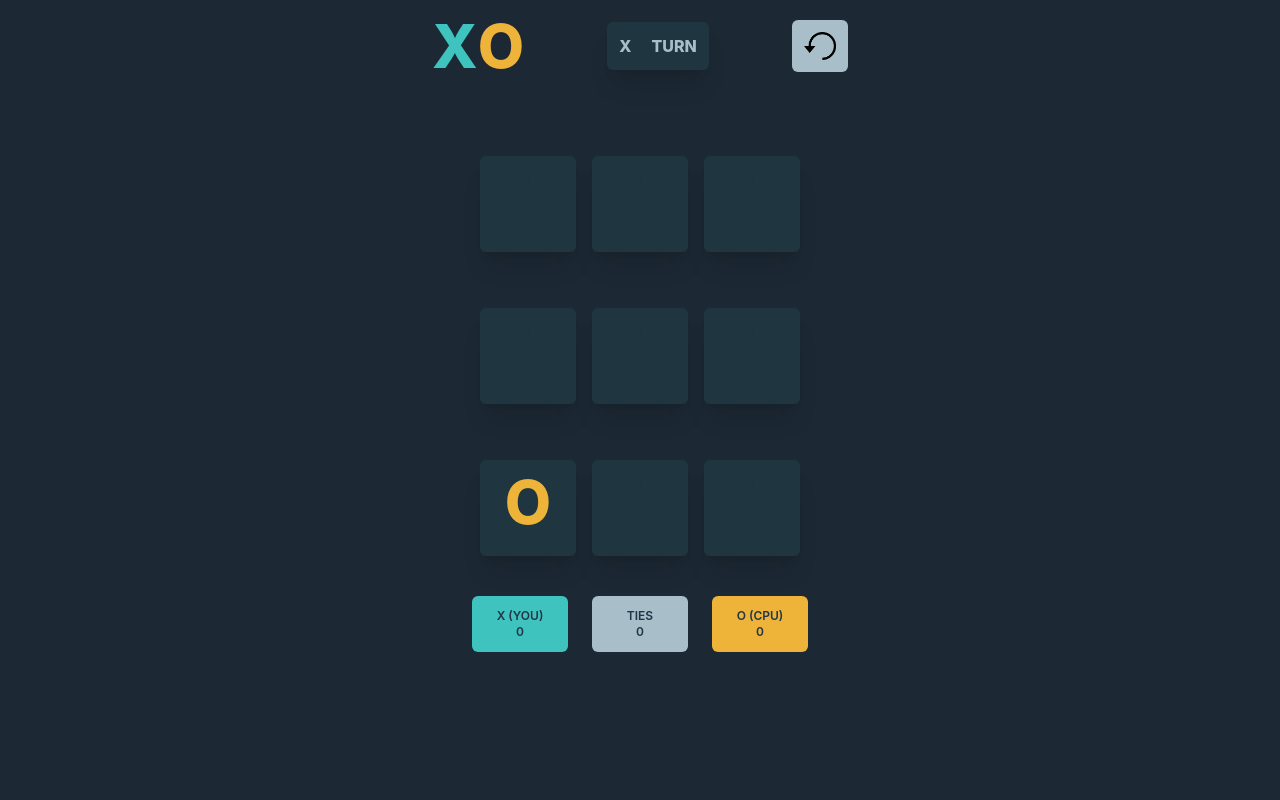
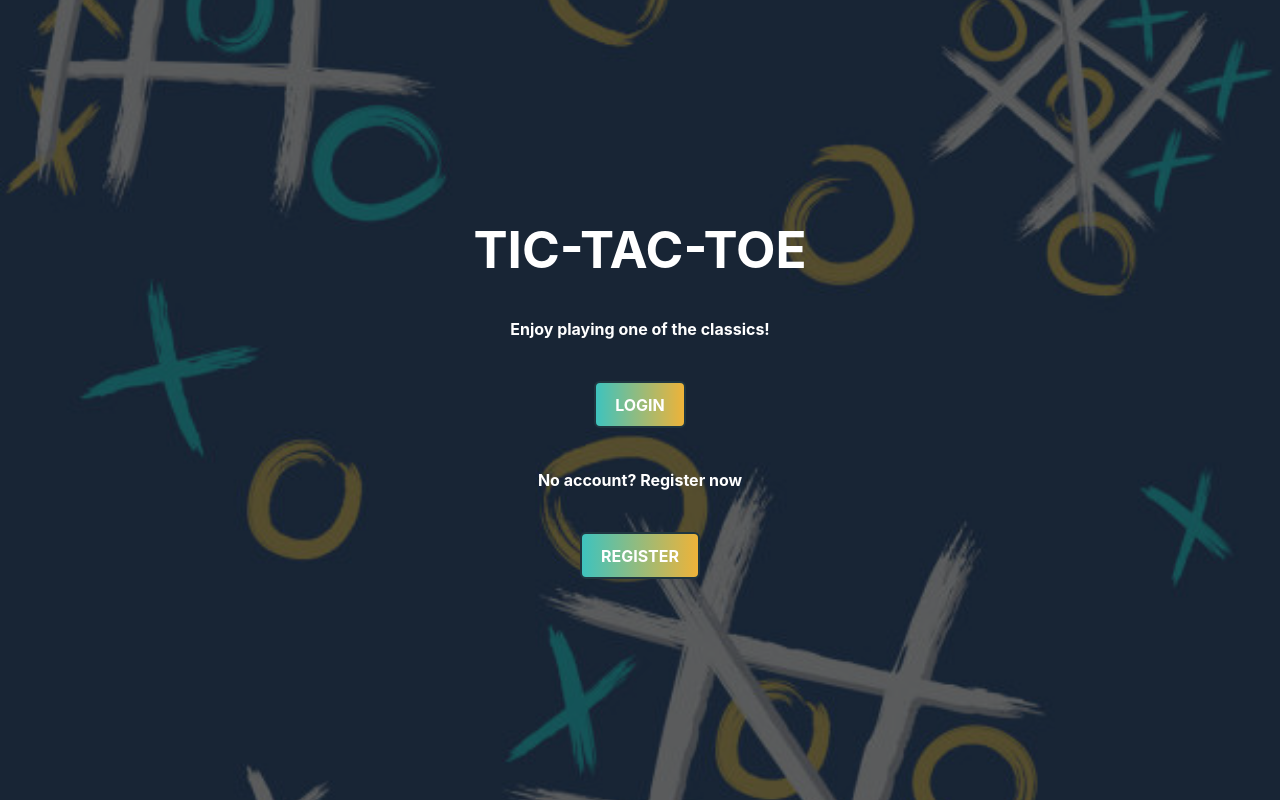
Before and after one commit to Marianopiv/tic-tac-toe, a React (Vite) app: page / in a window 1280 px wide. Built offline with nearby package versions, Linux system fonts and the light colour scheme.

Commit message:
agrego pantalla login y register

```diff
--- a/src/App.css
+++ b/src/App.css
@@ -1,5 +1,4 @@
 #root {
-  max-width: 1280px;
   text-align: center;
 }
 
--- a/src/App.jsx
+++ b/src/App.jsx
@@ -1,11 +1,12 @@
 import './App.css'
 import Home from './home/Home'
+import Rutas from './routes/Rutas'
 
 function App() {
 
   return (
     <>
-      <Home/>
+      <Rutas/>
     </>
   )
 }
--- /dev/null
+++ b/src/UI/Button.jsx
@@ -0,0 +1,9 @@
+import React from 'react'
+
+const Button = ({action,text}) => {
+  return (
+    <button className='border-black-1050 border-2 rounded-md bg-gradient-to-r from-green-950 to-orange-950 hover:from-orange-950 hover:to-green-950 uppercase font-bold text-white' onClick={action}>{text}</button>
+  )
+}
+
+export default Button
--- /dev/null
+++ b/src/components/Login.jsx
@@ -0,0 +1,27 @@
+import React from "react";
+import { useNavigate } from "react-router-dom";
+import ilustration from "../assets/ilustration.jpg";
+import Button from "../UI/Button";
+
+const Login = () => {
+  const navigate = useNavigate();
+  return (
+    <div className="flex justify-center items-center">
+      <img
+        className="absolute w-full h-screen object-cover opacity-30"
+        src={ilustration}
+        alt=""
+      />
+      <div className="z-50 text-white flex flex-col items-center gap-10 font-bold">
+        <h1 className="">TIC-TAC-TOE</h1>
+        <h3>Enjoy playing one of the classics!</h3>
+        <Button action={() => navigate("/Home")} text={"Login"} />
+        <h3>No account? Register now</h3>
+        <Button action={() => navigate("/Register")} text={"register"} />
+
+      </div>
+    </div>
+  );
+};
+
+export default Login;
--- /dev/null
+++ b/src/components/Register.jsx
@@ -0,0 +1,19 @@
+import React from "react";
+import Button from "../UI/Button";
+
+const Register = () => {
+  return (
+    <div className="flex flex-col items-center gap-20">
+      <h1 className="uppercase text-white font-bold">register</h1>
+      <form className="flex flex-col gap-4 w-48 items-center">
+        <span className="text-white">Email</span>
+        <input className="text-slate-900 p-1 rounded-sm" type="text" />
+        <span className="text-white">Password</span>
+        <input className="text-slate-900 p-1 rounded-sm" type="password" />
+        <Button text={"Register"}/>
+      </form>
+    </div>
+  );
+};
+
+export default Register;
--- a/src/components/Winner.jsx
+++ b/src/components/Winner.jsx
@@ -4,7 +4,7 @@ import XO from "../UI/XO";
 const Winner = ({ text, reset, nextRound }) => {
   return (
     <>
-      <div className="absolute p-3 rounded-lg top-2/4 bg-black-1050 w-full z-50">
+      <div className="fixed py-3 rounded-lg md:top-1/4 md:right-1/4 top-1/4 w-screen md:w-1/2 bg-black-1050 z-50 shadow-2xl">
         <div className="flex flex-col items-center justify-center gap-5 px-10">
           <h3 className="text-white">{text}</h3>
           <div className="flex items-center gap-5">
--- /dev/null
+++ b/src/firebase.js
@@ -0,0 +1,21 @@
+// Import the functions you need from the SDKs you need
+import { initializeApp } from "firebase/app";
+import {getAuth} from "../firebase/auth"
+// TODO: Add SDKs for Firebase products that you want to use
+// https://firebase.google.com/docs/web/setup#available-libraries
+
+// Your web app's Firebase configuration
+const firebaseConfig = {
+  apiKey: "AIzaSyA8jsk_mfLV4k7sR5XAdN6MkHsIQiVfbcg",
+  authDomain: "tic-tac-toe-ec609.firebaseapp.com",
+  projectId: "tic-tac-toe-ec609",
+  storageBucket: "tic-tac-toe-ec609.appspot.com",
+  messagingSenderId: "934294654628",
+  appId: "1:934294654628:web:b2c86873025dbe6c40e031"
+};
+
+// Initialize Firebase
+const app = initializeApp(firebaseConfig);
+export const auth = getAuth(app);
+export const db = getFirestore(app);
+export const database = getDatabase(app);
--- a/src/home/Home.jsx
+++ b/src/home/Home.jsx
@@ -97,14 +97,12 @@ const Home = () => {
   return (
     <>
       {winner && (
-        <div className="w-full h-screen absolute">
-          <div className="">
+        <div className="h-screen absolute">
             <Winner
               nextRound={nextRound}
               reset={reset}
               text={whoWins(squareChange)}
             />
-          </div>
         </div>
       )}
       <div className="p-4 h-screen flex flex-col bg-black-950  gap-10 ">
--- /dev/null
+++ b/src/routes/Rutas.jsx
@@ -0,0 +1,21 @@
+import React from 'react'
+import { BrowserRouter, Route, Routes } from 'react-router-dom'
+import Login from '../components/Login'
+import Register from '../components/Register'
+import Home from "../home/Home"
+
+const Rutas = () => {
+  return (
+    <>
+    <BrowserRouter>
+        <Routes>
+            <Route path="/Home" element={<Home/>}/>
+            <Route path="/" element={<Login/>}/>
+            <Route path="/Register" element={<Register/>}/>
+        </Routes>
+    </BrowserRouter>
+    </>
+  )
+}
+
+export default Rutas
```
Also changed, not shown: package.json (+15 -2 lines), src/assets/ilustration.jpg (added), 1 other file (tests, documents, lock files or other folders).
